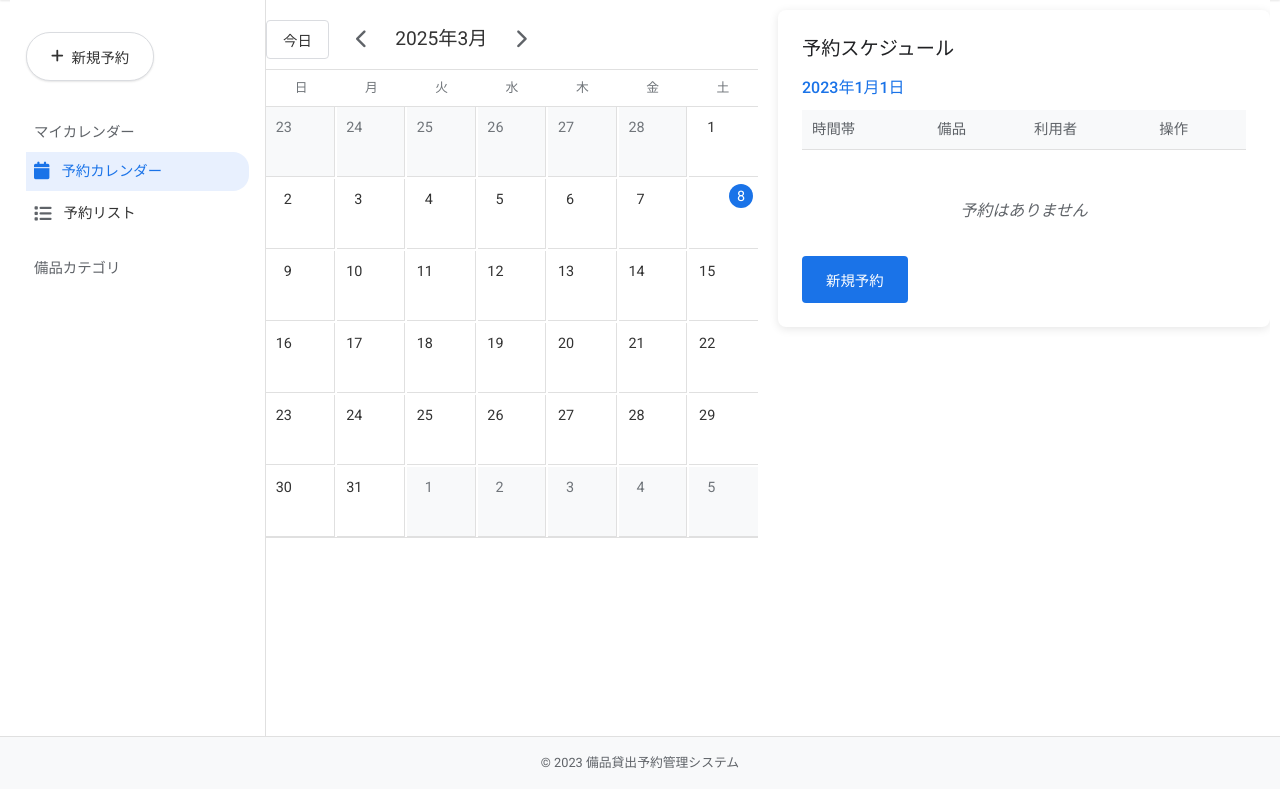
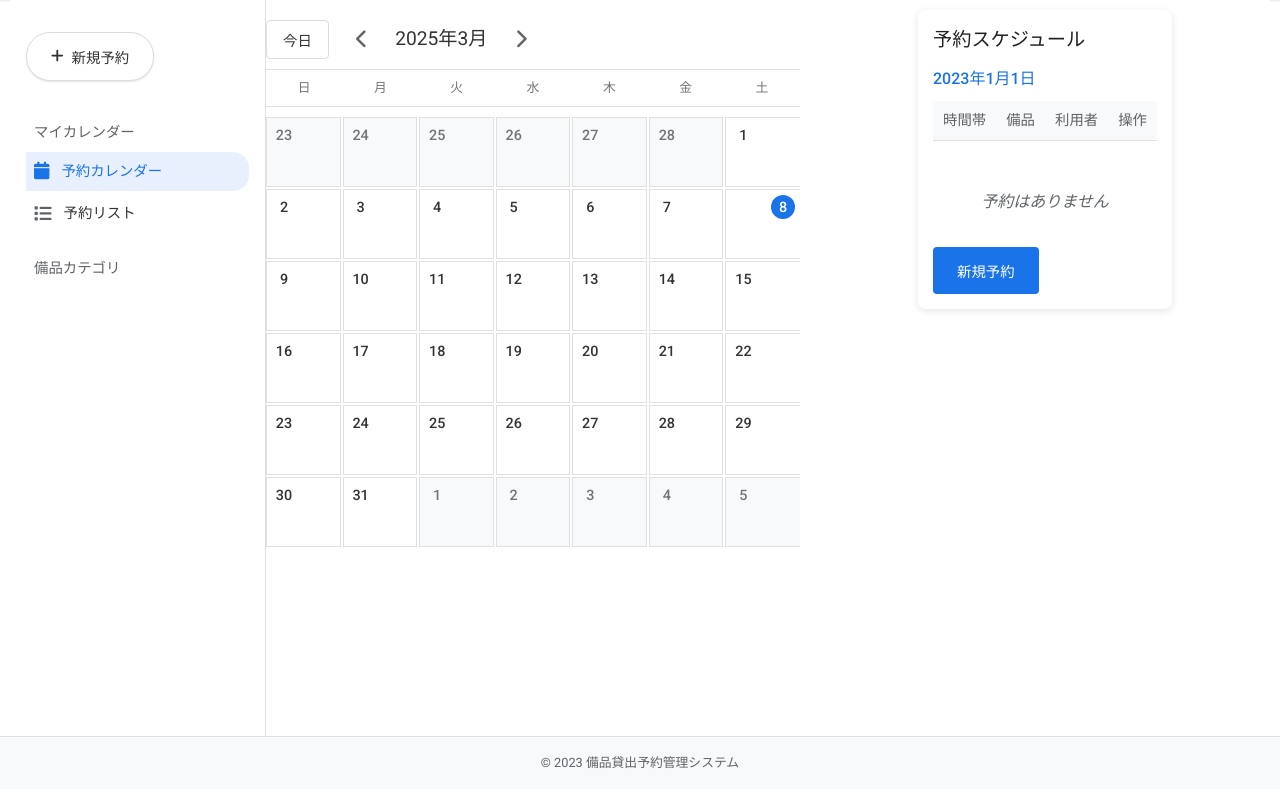
Before and after one commit to StudioAP/equipment-reservation-system, a Flask app: page / in a window 1280 px wide. Shown: the part 64-853 px from the top of the page. Run offline with Flask 2, Linux system fonts and the light colour scheme; data that the repository does not hold is empty.

Commit message:
改善: カレンダーUI修正と予約フロー最適化

```diff
--- a/app/static/css/style.css
+++ b/app/static/css/style.css
@@ -267,7 +267,11 @@ nav ul li a.active {
 .calendar-grid {
     display: grid;
     grid-template-columns: repeat(7, 1fr);
-    border-bottom: 1px solid #e0e0e0;
+    grid-auto-rows: minmax(70px, auto);
+    gap: 2px;
+    margin-top: 10px;
+    overflow-x: hidden;
+    max-width: 100%;
 }
 
 .calendar-grid-header {
@@ -285,11 +289,12 @@ nav ul li a.active {
 }
 
 .calendar-day {
-    border-right: 1px solid #e0e0e0;
-    border-bottom: 1px solid #e0e0e0;
-    min-height: 120px;
-    padding: 0.3rem;
+    background-color: #fff;
+    border: 1px solid #e0e0e0;
+    min-height: 70px;
+    padding: 5px;
     position: relative;
+    overflow: hidden;
 }
 
 .calendar-day:nth-child(7n) {
@@ -297,11 +302,16 @@ nav ul li a.active {
 }
 
 .day-number {
+    display: inline-flex;
+    justify-content: center;
+    align-items: center;
+    width: 24px;
+    height: 24px;
+    border-radius: 50%;
     font-size: 0.9rem;
-    margin-bottom: 0.5rem;
-    color: #333;
-    text-align: right;
-    padding: 0.2rem;
+    font-weight: 500;
+    margin-bottom: 5px;
+    position: relative;
 }
 
 .today .day-number {
@@ -827,7 +837,7 @@ footer {
 .day-reservation {
     padding: 2px 4px;
     margin: 1px 0;
-    font-size: 0.8rem;
+    font-size: 0.75rem;
     background-color: rgba(74, 144, 226, 0.2);
     border-left: 3px solid #4a90e2;
     border-radius: 2px;
@@ -836,6 +846,7 @@ footer {
     text-overflow: ellipsis;
     cursor: pointer;
     transition: background-color 0.2s;
+    max-width: 100%;
 }
 
 .day-reservation:hover {
@@ -892,7 +903,7 @@ footer {
 /* 予約リストビュー */
 .reservation-list-view {
     padding: 20px;
-    margin-top: 20px;
+    overflow-x: auto;
 }
 
 .reservation-list-view h2 {
@@ -1030,11 +1041,13 @@ footer {
 .calendar-day.selected {
     background-color: rgba(74, 144, 226, 0.2);
     border: 2px solid #4a90e2;
+    box-shadow: 0 0 5px rgba(74, 144, 226, 0.5);
 }
 
 .calendar-day.selected .day-number {
     color: #1976d2;
     font-weight: bold;
+    background-color: rgba(74, 144, 226, 0.2);
 }
 
 /* コンパクトレイアウト */
@@ -1058,7 +1071,9 @@ footer {
 .details-section {
     flex: 1;
     min-width: 0;
-    max-width: 500px;
+    max-width: 450px;
+    display: flex;
+    flex-direction: column;
 }
 
 /* カレンダーサイズの最適化 */
@@ -1159,8 +1174,8 @@ header h1 {
         max-width: 100%;
     }
 
-    .sidebar {
-        width: 220px;
+    .calendar-section {
+        margin-bottom: 20px;
     }
 }
 
@@ -1269,3 +1284,37 @@ header h1 {
 .admin-form button {
     padding: 8px 15px;
 }
+
+/* 予約が多い場合の表示制御 */
+.day-reservations {
+    max-height: 60px;
+    overflow-y: auto;
+    scrollbar-width: thin;
+    scrollbar-color: #ccc transparent;
+}
+
+.day-reservations::-webkit-scrollbar {
+    width: 4px;
+}
+
+.day-reservations::-webkit-scrollbar-thumb {
+    background-color: #ccc;
+    border-radius: 4px;
+}
+
+/* 予約フォームのヘルプテキスト */
+.form-help {
+    color: #666;
+    font-size: 0.9rem;
+    margin-bottom: 15px;
+}
+
+/* 詳細セクションのレイアウト */
+.reservation-form-container,
+.schedule-container {
+    background-color: #fff;
+    border-radius: 8px;
+    box-shadow: 0 2px 8px rgba(0, 0, 0, 0.1);
+    padding: 15px;
+    margin-bottom: 20px;
+}
--- a/app/static/js/script.js
+++ b/app/static/js/script.js
@@ -193,6 +193,8 @@ document.addEventListener('DOMContentLoaded', function() {
 
     cancelBtn.addEventListener('click', function() {
         hideReservationForm();
+        // スケジュール表示を表示
+        scheduleContainerEl.style.display = 'block';
     });
 
     createReservationForm.addEventListener('submit', function(e) {
@@ -615,22 +617,20 @@ document.addEventListener('DOMContentLoaded', function() {
                 dayEl.classList.add('today');
             }
 
-            // 選択された日付かどうか
-            if (selectedDate && currentDate.toDateString() === selectedDate.toDateString()) {
-                dayEl.classList.add('selected');
-            }
+            // 日付がクリックされた時のイベントリスナー
+            dayEl.addEventListener('click', (e) => handleDayClick(e, currentDate));
 
             dayEl.innerHTML = `
                 <div class="day-number">${date}</div>
                 <div class="day-content" data-date="${dateStr}"></div>
+                <div class="day-reservations"></div>
             `;
 
-            // 日付クリックイベントの設定
-            dayEl.addEventListener('click', function() {
-                selectDate(dateStr);
-            });
+            calendarGridEl.appendChild(dayEl);
 
-            calendarGridEl.appendChild(dayEl);
+            // 日付の予約を取得
+            fetchReservationsForCalendar(dateStr, dayEl);
+
             date++;
         }
 
@@ -676,13 +676,22 @@ document.addEventListener('DOMContentLoaded', function() {
             }
         });
 
-        // スケジュール表示を更新
-        scheduleContainerEl.style.display = 'block';
-        reservationFormEl.style.display = 'none';
-        scheduleDateEl.textContent = formatDateJP(date);
+        // 日付選択後に予約フォームを直接表示
+        // 選択した日付をフォームにセット
+        selectedDateInput.value = formatDateJP(date);
 
-        // その日の予約スケジュールを取得して表示
+        // カレンダー表示の横にフォームを表示
+        scheduleContainerEl.style.display = 'none';
+        reservationFormEl.style.display = 'block';
+
+        // すでに予約がある場合は表示して参照できるようにする
         fetchReservationsForDate(dateStr);
+    }
+
+    // カレンダーの日をクリックした時のイベントハンドラ
+    function handleDayClick(e, date) {
+        e.stopPropagation();
+        selectDate(formatDate(date));
     }
 
     // スケジュール表示を更新する関数
@@ -767,6 +776,7 @@ document.addEventListener('DOMContentLoaded', function() {
     // 予約フォームを非表示にする関数
     function hideReservationForm() {
         reservationFormEl.style.display = 'none';
+        scheduleContainerEl.style.display = 'block';
     }
 
     // 予約を作成する関数
@@ -848,9 +858,11 @@ document.addEventListener('DOMContentLoaded', function() {
             // カレンダーの表示も更新
             updateCalendarDisplay(dateStr);
 
+            // 予約フォームをリセット
+            createReservationForm.reset();
+
             // 予約フォームを非表示にし、スケジュール表示を表示
             hideReservationForm();
-            scheduleContainerEl.style.display = 'block';
         })
         .catch(error => {
             console.error('Reservation creation error:', error);
@@ -1257,4 +1269,8 @@ document.addEventListener('DOMContentLoaded', function() {
             }
         }, 5000);
     }
+
+    // 初期表示時は予約フォームを非表示にする
+    reservationFormEl.style.display = 'none';
+    scheduleContainerEl.style.display = 'block';
 });
--- a/app/templates/index.html
+++ b/app/templates/index.html
@@ -61,6 +61,8 @@
                         </div>
                     </div>
 
+                    <div id="filter-status" class="filter-status"></div>
+
                     <div class="calendar-grid-header">
                         <div class="day-header">日</div>
                         <div class="day-header">月</div>
@@ -76,31 +78,10 @@
                     </div>
                 </div>
 
-                <div class="details-section">
-                    <div class="schedule-container" id="schedule-container">
-                        <h2>予約スケジュール</h2>
-                        <div class="schedule-date" id="schedule-date">2023年1月1日</div>
-                        <div class="schedule-table-container">
-                            <table class="schedule-table" id="schedule-table">
-                                <thead>
-                                    <tr>
-                                        <th>時間帯</th>
-                                        <th>備品</th>
-                                        <th>利用者</th>
-                                        <th>操作</th>
-                                    </tr>
-                                </thead>
-                                <tbody id="schedule-body">
-                                    <!-- スケジュールデータがここに入ります -->
-                                </tbody>
-                            </table>
-                        </div>
-                        <div id="no-reservations" class="no-data">予約はありません</div>
-                        <button id="add-reservation-btn" class="btn primary-btn">新規予約</button>
-                    </div>
-
+                <div class="details-section" id="details-section">
                     <div class="reservation-form-container" id="reservation-form">
                         <h2>予約フォーム</h2>
+                        <p class="form-help">予約の詳細を入力してください</p>
                         <form id="create-reservation-form">
                             <div class="form-group">
                                 <label for="selected-date">選択日:</label>
@@ -177,6 +158,28 @@
                             </div>
                         </form>
                     </div>
+
+                    <div class="schedule-container" id="schedule-container">
+                        <h2>予約スケジュール</h2>
+                        <div class="schedule-date" id="schedule-date">2023年1月1日</div>
+                        <div class="schedule-table-container">
+                            <table class="schedule-table" id="schedule-table">
+                                <thead>
+                                    <tr>
+                                        <th>時間帯</th>
+                                        <th>備品</th>
+                                        <th>利用者</th>
+                                        <th>操作</th>
+                                    </tr>
+                                </thead>
+                                <tbody id="schedule-body">
+                                    <!-- スケジュールデータがここに入ります -->
+                                </tbody>
+                            </table>
+                        </div>
+                        <div id="no-reservations" class="no-data">予約はありません</div>
+                        <button id="add-reservation-btn" class="btn primary-btn">新規予約</button>
+                    </div>
                 </div>
             </div>
 
@@ -243,22 +246,15 @@
                 <div class="guidance-step">
                     <div class="step-number">2</div>
                     <div class="step-content">
-                        <h3>「新規予約」ボタンをクリック</h3>
-                        <p>左サイドバーまたは日付詳細の下部にある「新規予約」ボタンをクリックして予約フォームを開きます。</p>
+                        <h3>予約情報を入力</h3>
+                        <p>表示されるフォームで利用者、備品、利用時間を選択します。必要に応じて新しい利用者や備品を追加できます。</p>
                     </div>
                 </div>
                 <div class="guidance-step">
                     <div class="step-number">3</div>
                     <div class="step-content">
-                        <h3>予約情報を入力</h3>
-                        <p>利用者、備品、利用時間を選択します。必要に応じて新しい利用者や備品を追加できます。</p>
-                    </div>
-                </div>
-                <div class="guidance-step">
-                    <div class="step-number">4</div>
-                    <div class="step-content">
                         <h3>予約を確定</h3>
-                        <p>「予約する」ボタンをクリックして予約を確定します。予約はカレンダーと日付詳細に表示されます。</p>
+                        <p>「予約する」ボタンをクリックして予約を確定します。予約はカレンダーに表示されます。</p>
                     </div>
                 </div>
             </div>
```
